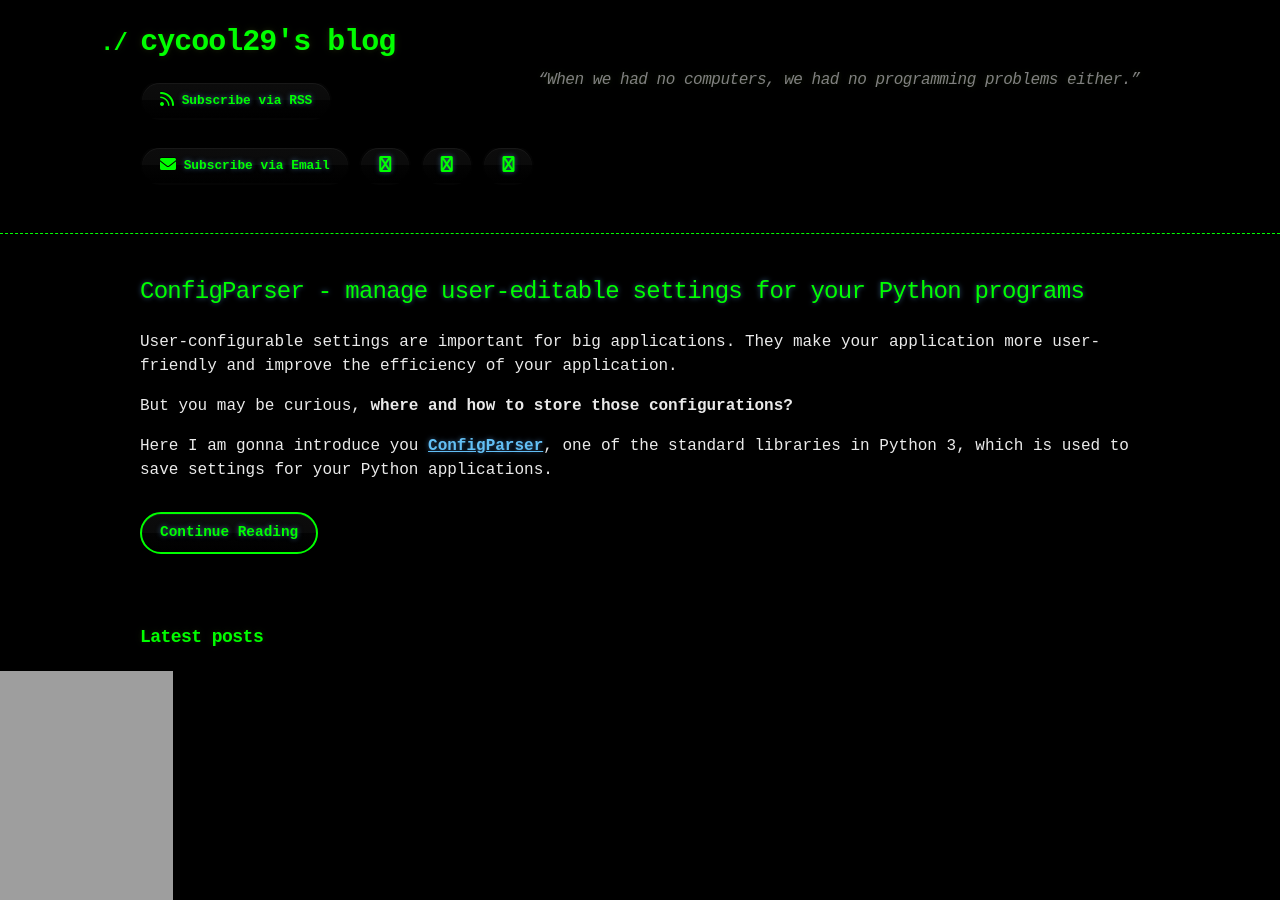
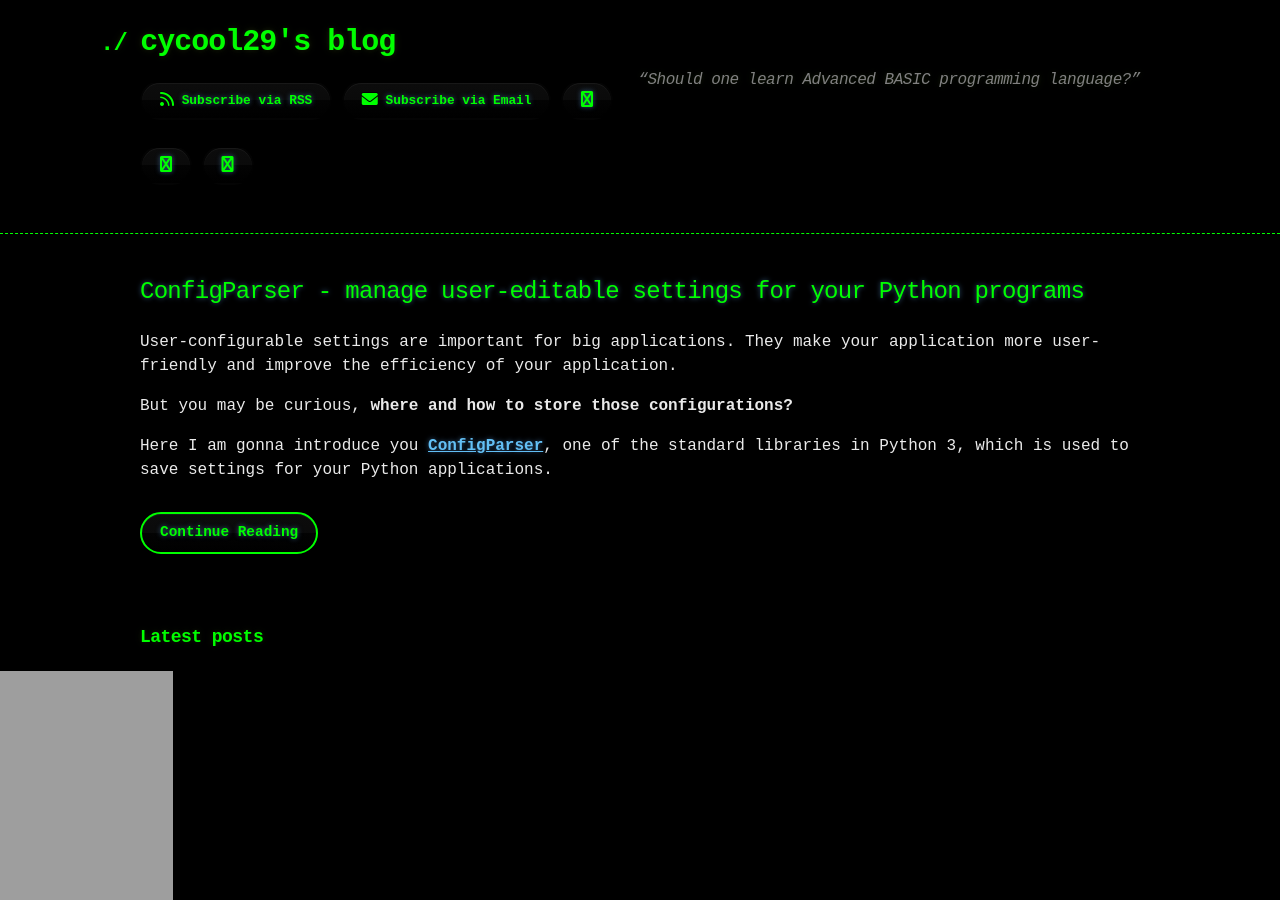
Before and after one commit to cycool29/cycool29.github.io, a Jekyll site: the page built from index.md, in a window 1280 px wide and 900 px high. Built offline with Jekyll 4.4.1, drawn with Linux system fonts in a browser that asks for light colours; a style sheet for code colours, icons or effects is not loaded.

Commit message:
Update quotes

```diff
--- a/_config.yml
+++ b/_config.yml
@@ -1,5 +1,5 @@
 title: cycool29's blog
-description: "“When we had no computers, we had no programming problems either.” "
+description: "“Should one learn Advanced BASIC programming language?” "
 bio: A high school student. Intermediate in Python, Git, Bash. Learning JavaScript. He/Him. "
 author: cycool29
 url: https://cycool29.github.io
```
